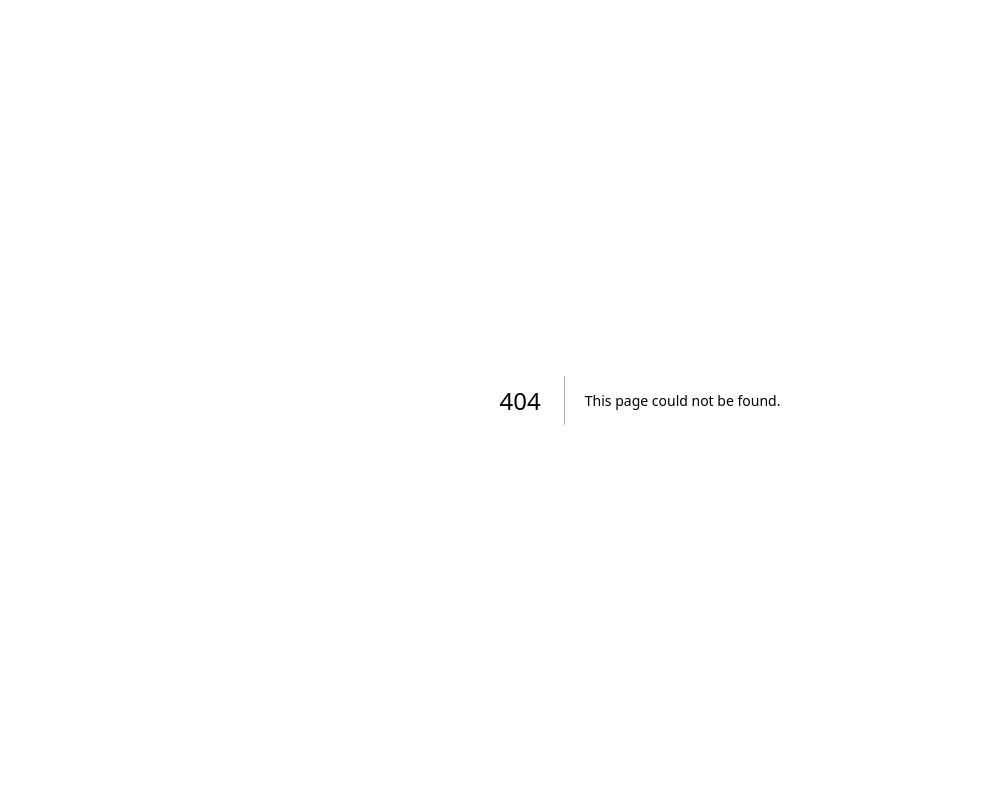
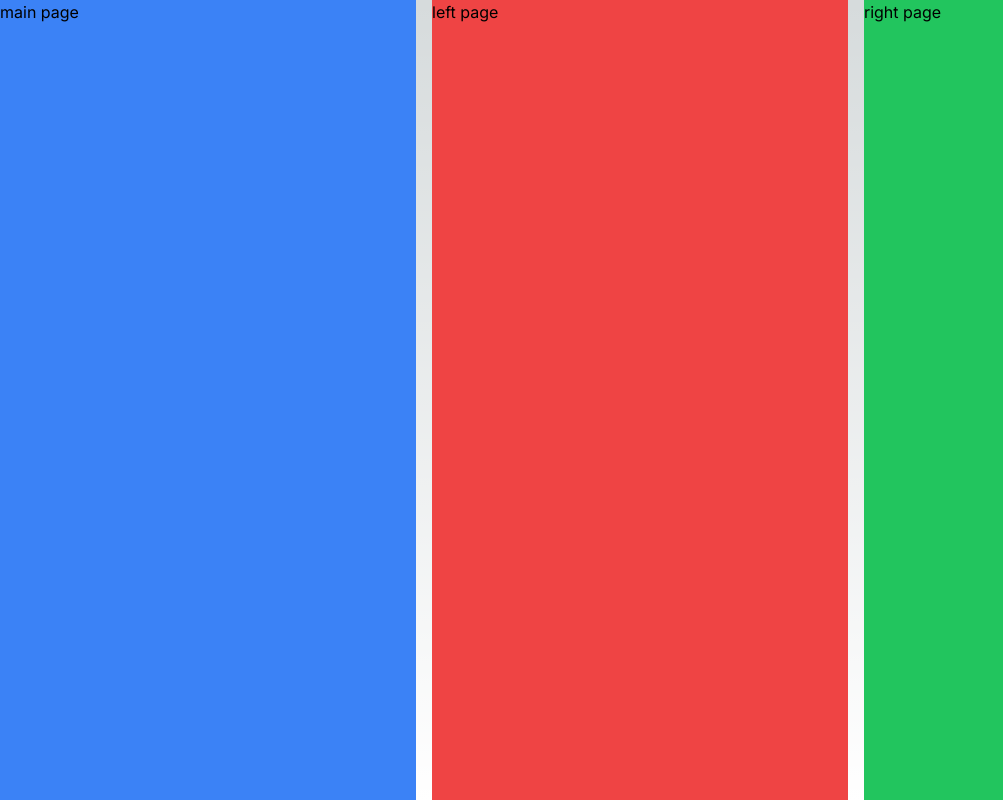
Before and after one commit to szm8991/next-learn, a Next.js app: page /parallel in a window 1280 px wide. Before the commit this address had no page. Shown: the whole page, without its empty margins (0-1003 px from the left). Built offline with nearby package versions, Linux system fonts and the light colour scheme.

Commit message:
feat: parallel routes

```diff
--- /dev/null
+++ b/src/app/parallel/@left/loading.tsx
@@ -0,0 +1,3 @@
+export default async function Loading() {
+  return <div>Loading left...</div>;
+}
--- /dev/null
+++ b/src/app/parallel/@left/page.tsx
@@ -0,0 +1,4 @@
+export default async function Left() {
+  await new Promise(resolve => setTimeout(resolve, 1500));
+  return <div className="h-screen bg-red-500">left page</div>;
+}
--- /dev/null
+++ b/src/app/parallel/@right/loading.tsx
@@ -0,0 +1,3 @@
+export default async function Loading() {
+  return <div>Loading right...</div>;
+}
--- /dev/null
+++ b/src/app/parallel/@right/page.tsx
@@ -0,0 +1,4 @@
+export default async function Right() {
+  await new Promise(resolve => setTimeout(resolve, 2000));
+  return <div className="h-screen bg-green-500">right page</div>;
+}
--- /dev/null
+++ b/src/app/parallel/layout.tsx
@@ -0,0 +1,17 @@
+export default async function Layout({
+  children,
+  left,
+  right,
+}: {
+  children: React.ReactNode;
+  left: React.ReactNode;
+  right: React.ReactNode;
+}) {
+  return (
+    <div className="grid grid-cols-3 gap-4">
+      {children}
+      {left}
+      {right}
+    </div>
+  );
+}
--- /dev/null
+++ b/src/app/parallel/loading.tsx
@@ -0,0 +1,3 @@
+export default async function Loading() {
+  return <div>Loading main...</div>;
+}
--- /dev/null
+++ b/src/app/parallel/page.tsx
@@ -0,0 +1,4 @@
+export default async function Page() {
+  await new Promise(resolve => setTimeout(resolve, 3000));
+  return <div className="h-screen bg-blue-500">main page</div>;
+}
```
